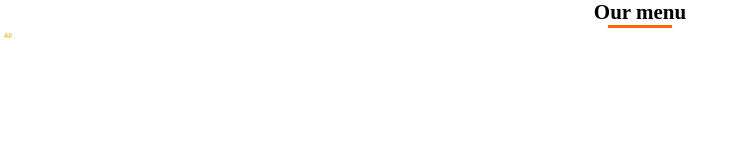
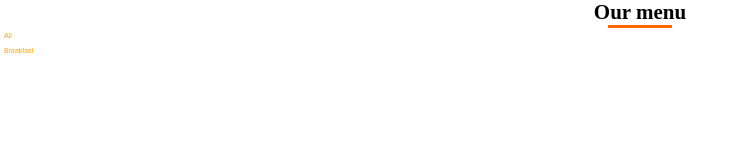
Before and after one commit to Wl0d1/Menu, a React (Create React App) app in the folder menu/: page / in a window 1280 px wide. Shown: the top 160 px of the page, without its empty margins (0-745 px from the left). Built offline with nearby package versions, Linux system fonts and the light colour scheme.

Commit message:
Add btn-breakfast

```diff
--- a/menu/src/App.js
+++ b/menu/src/App.js
@@ -1,6 +1,7 @@
 import "./App.css";
 import Header from './header/header.js'
 import ButtonAll from './buttonAll/buttonAll.js'
+import ButtonBreakfast from './buttonBreakfast/buttonBreakfast.js'
 
 function App() {
   return <div className="App">
@@ -9,6 +10,7 @@ function App() {
       <Header />
       <div>
         <ButtonAll />
+        <ButtonBreakfast />
       </div>
     </section>
     </main>
--- /dev/null
+++ b/menu/src/buttonBreakfast/buttonBreakfast.css
@@ -0,0 +1,18 @@
+.btn-breakfast {
+    display: flex;
+    justify-content: center;
+    font-size: 7px;
+    color: orange;
+    background-color: transparent;
+    padding: 4px;
+    cursor: pointer;
+    border: none;
+    border-radius: 5px;
+
+}
+
+.btn-breakfast:hover {
+    background-color: orange;
+    color: white;
+    transition: 1000ms;
+}
--- /dev/null
+++ b/menu/src/buttonBreakfast/buttonBreakfast.js
@@ -0,0 +1,9 @@
+import './buttonBreakfast.css';
+
+const ButtonBreakfast = () => {
+    return (
+        <button className='btn-breakfast'>Breakfast</button>
+    )
+}
+
+export default ButtonBreakfast;
```
